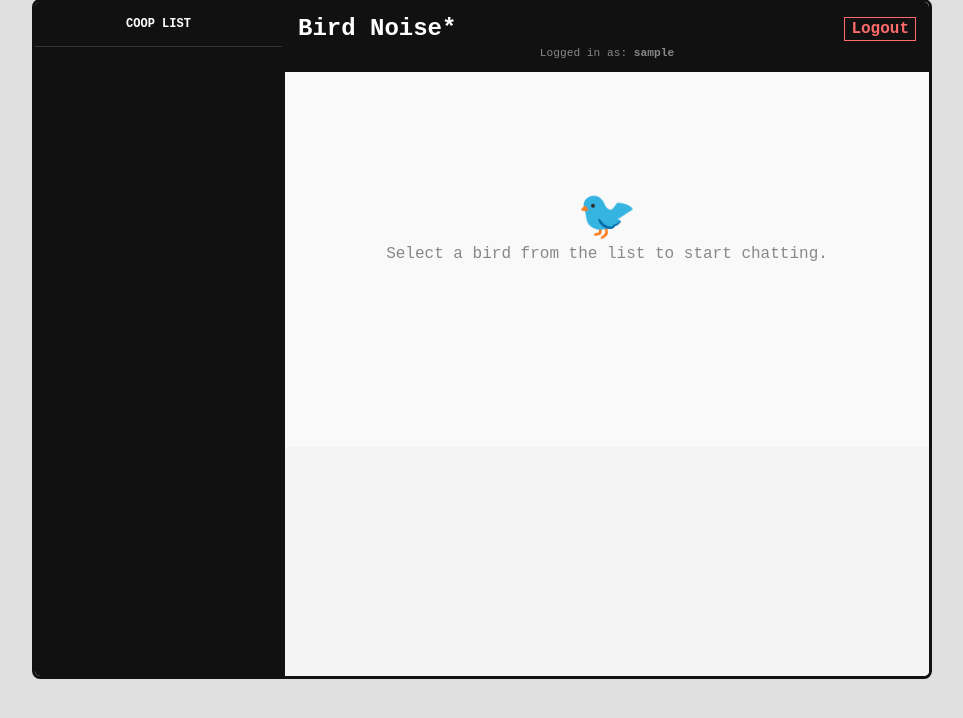
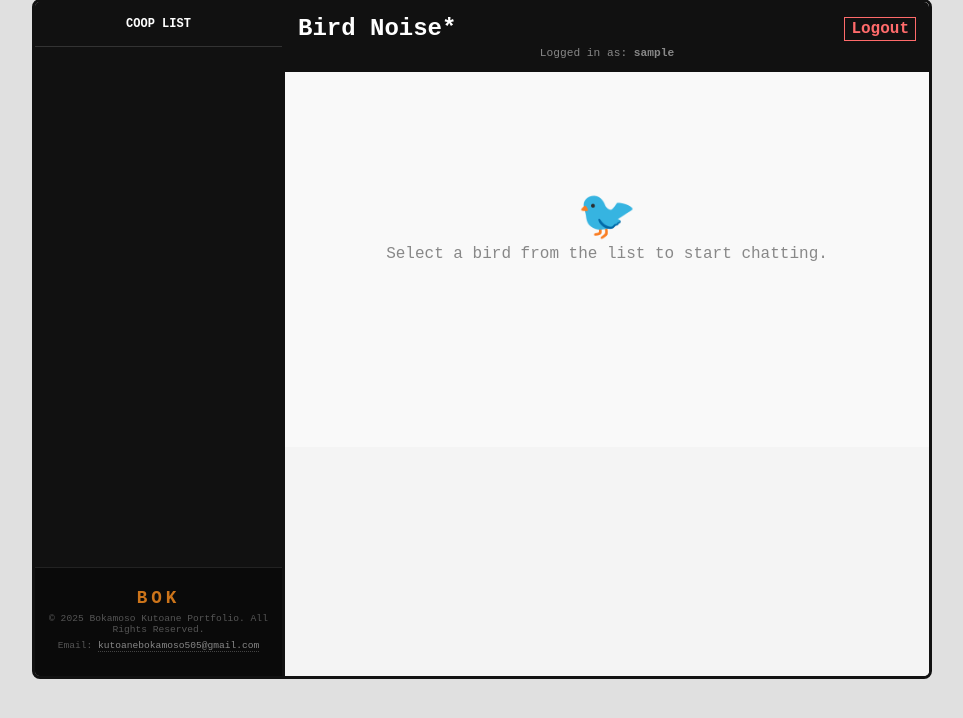
Before and after one commit to Bokamoso-Kutoane/ChatApp, a PHP site: page / in a window 1280 px wide. Shown: the part 16-734 px from the top of the page, without its empty margins (158-1121 px from the left). Run offline with PHP 8.4, Linux system fonts and the light colour scheme; the visitor is signed in with stand-in values (Sample User, id 1); tables that the repository leaves empty or names only in its code hold one stand-in row (values such as "Sample post").

Commit message:
Add files via upload

```diff
--- a/index.php
+++ b/index.php
@@ -58,6 +58,12 @@ if (!empty($them)) {
                 🐦 <?php echo htmlspecialchars($user['username']); ?>
               </a>
             <?php endforeach; ?>
+          </div>
+
+          <div class="footer-info">
+            <p class="logo">BOK</p>
+            <p>&copy; 2025 Bokamoso Kutoane Portfolio. All Rights Reserved.</p>
+            <p>Email: <a href="mailto:kutoanebokamoso505@gmail.com">kutoanebokamoso505@gmail.com</a></p>
           </div>
         </div>
 
--- a/style.css
+++ b/style.css
@@ -391,3 +391,37 @@ body {
 input[type="checkbox"] {
     accent-color: #CC741A;
 }
+
+/* --- footer style --- */
+.footer-info {
+    margin-top: auto;
+    padding: 20px 10px;
+    background: #0a0a0a;
+    border-top: 1px solid #222;
+    font-size: 0.6rem;
+    color: #555;
+    text-align: center;
+}
+
+.footer-info .logo {
+    color: #CC741A;
+    font-size: 1.1rem;
+    font-weight: bold;
+    letter-spacing: 4px;
+    margin-bottom: 5px;
+}
+
+.footer-info p {
+    margin-bottom: 5px;
+}
+
+.footer-info a {
+    color: #888;
+    text-decoration: none;
+    border-bottom: 1px dotted #444;
+}
+
+.footer-info a:hover {
+    color: white;
+    border-bottom: 1px solid #CC741A;
+}
```
